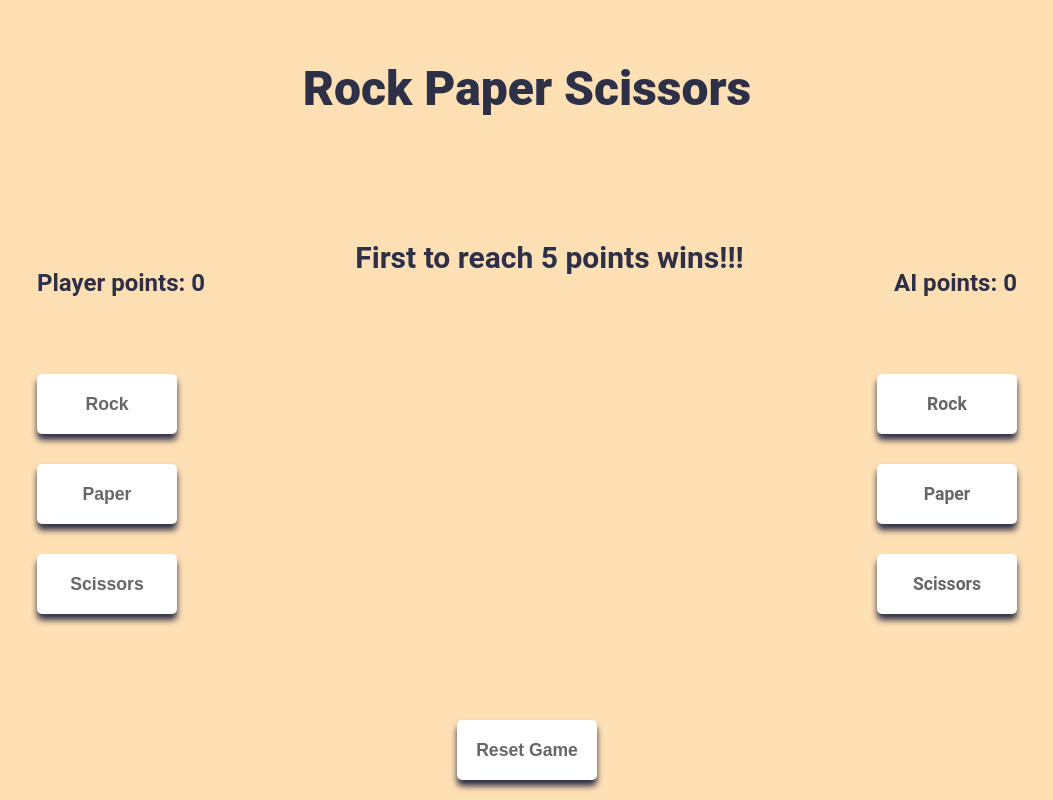
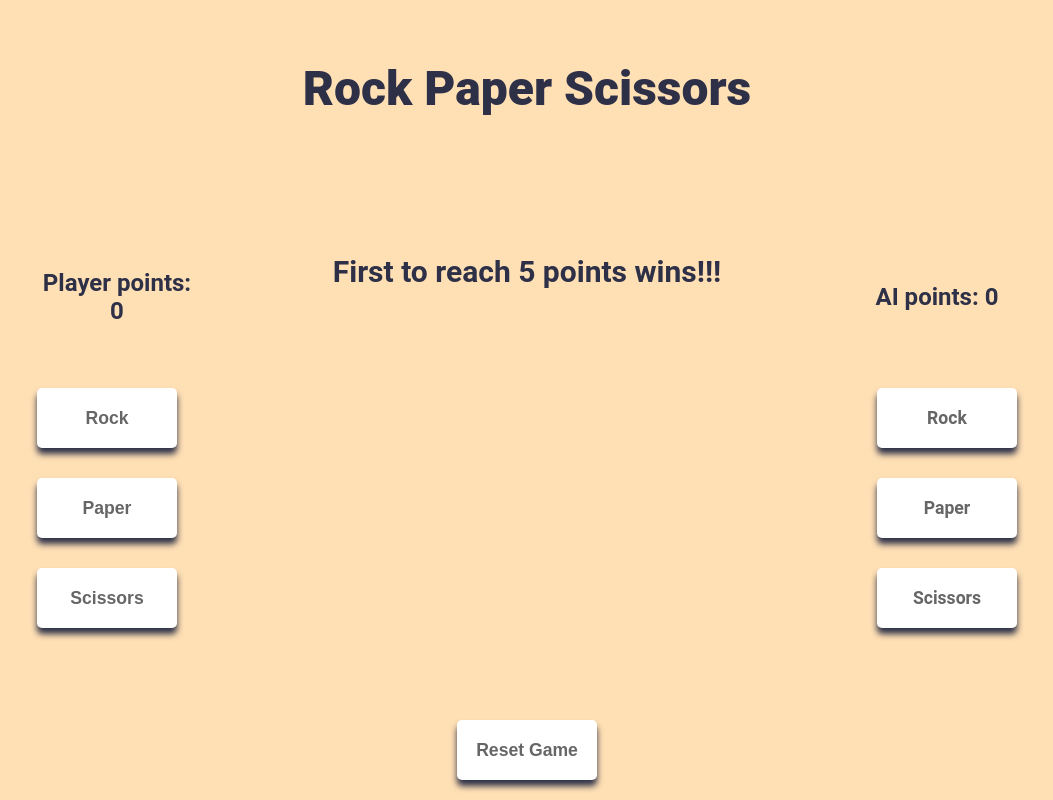
Before and after one commit to MartinPit/odin_rock-paper-scissors, a plain HTML site: page index.html in a window 1280 px wide. Shown: the whole page, without its empty margins (113-1166 px from the left). Drawn offline with Linux system fonts and the light colour scheme.

Commit message:
fixed centering again

```diff
--- a/styles.css
+++ b/styles.css
@@ -16,6 +16,9 @@ body {
     text-align: center;
 }
 
+.footer button {
+    flex-shrink: 0;
+}
 
 .title {
     font-size: 48px;
@@ -30,6 +33,7 @@ body {
     padding: 10px 150px;
     gap: 50px;
     color: #2D3047;
+    min-width: 400px;
 }
 
 .info {
@@ -43,6 +47,7 @@ body {
     font-weight: bolder;
     padding-top: 50px;
     text-align: center;
+    width: 160px;
 }
 
 .game {
@@ -51,6 +56,7 @@ body {
     justify-content: space-between;
     align-items: center;
     padding: 20px 150px;
+    min-width: 400px;
 }
 
 .result {
```
